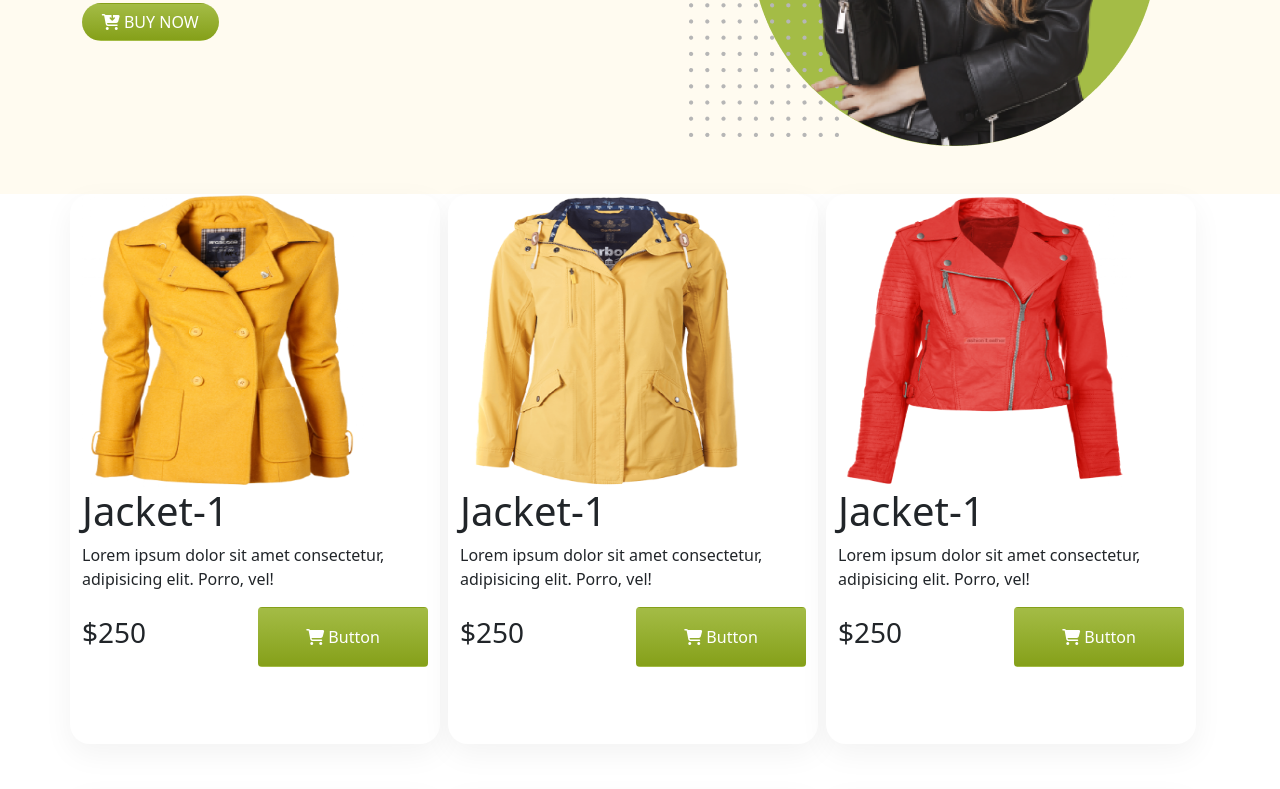
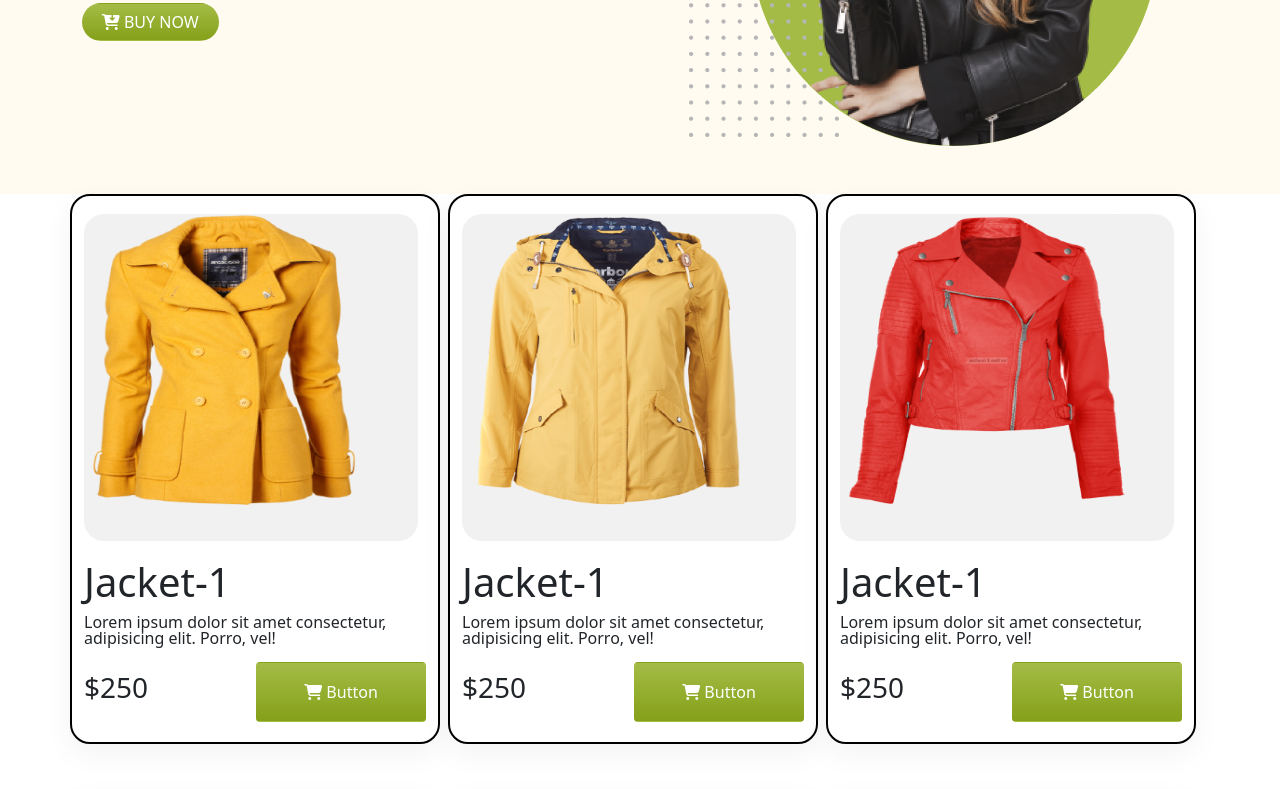
Before and after one commit to ZakariaIslamXaki/penguin-website, a plain HTML site: page index.html in a window 1280 px wide. Shown: the part 406-1195 px from the top of the page. Drawn offline with nearby package versions, Linux system fonts and the light colour scheme.

Commit message:
card added

```diff
--- a/css/style.css
+++ b/css/style.css
@@ -25,5 +25,14 @@ body {
   width: 370px;
   background-color: white;
   border-radius: 20px;
+  border: 2px solid black;
   box-shadow: 0px 10px 30px rgba(0, 0, 0, 0.05);
 }
+.images {
+  width: 334px;
+  height: 327px;
+  background-color: #f1f1f1;
+  border-radius: 20px;
+  margin-top: 18px;
+  margin-bottom: 17px;
+}
--- a/index.html
+++ b/index.html
@@ -57,7 +57,7 @@
     </header>
     <main>
         <section class="container">
-            <div class="row gy-5">
+            <div class="row gy-5 lh-1">
                 <div id="box-item" class="col-md-4 me-2">
                     <div class="images">
                         <img src="images/jacket-1.png" alt="" width="293px" height="293px">
```
